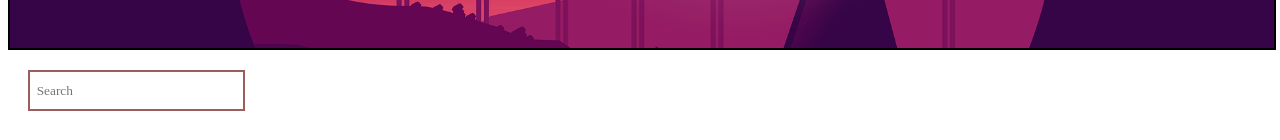
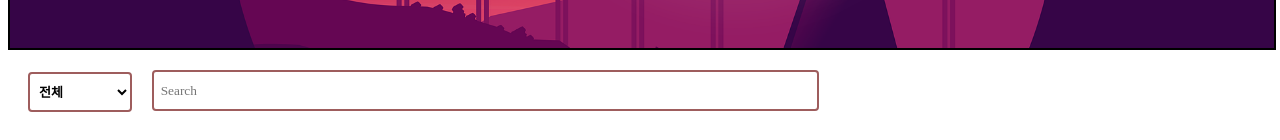
Before and after one commit to gitagita/tilyuna.github.io, a Vue app in the folder yunatil/: page / in a window 1280 px wide. Shown: the part 262-402 px from the top of the page. Built offline with nearby package versions, Linux system fonts and the light colour scheme; a web font is replaced by a local one.

Commit message:
[FEAT] 검색 기능 업데이트

```diff
--- a/yunatil/src/components/layout/Header.vue
+++ b/yunatil/src/components/layout/Header.vue
@@ -1,17 +1,8 @@
 <template>
 <div class="header_nav english">
-  <b-navbar class="nav_bar" toggleable="lg" variant="faded" type="light">
+  <div class="nav_bar" type="light">
     <div class="ynkTitle"><a href="/"><strong class="title" >YunaTil</strong></a></div>
-    <!-- <div>
-        <div class="hangul">메뉴</div>
-        <select>
-          <option>고도몰</option>
-          <option>Vue</option>
-          <option>React</option>
-          <option>Node.js</option>
-        </select>
-    </div> -->
-  </b-navbar>
+  </div>
   <h1 class="sub_title">Today I Learned</h1>
 </div>
 </template>
--- a/yunatil/src/views/Home.vue
+++ b/yunatil/src/views/Home.vue
@@ -2,6 +2,15 @@
 <div class="list_contents">
   <div>
     <input id="keyword" class="searchForm" type="text"  placeholder="Search" @keyup="filter">
+    <div class="selectBox">
+        <select id="selectbox" class="hangul select" @change="selectOption($event)">
+          <option value="">전체</option>
+          <option value="title">제목</option>
+          <option value="content">내용</option>
+          <option value="type">카테고리</option>
+          <option value="key">주제</option>
+        </select>
+    </div>
   </div>
   <div class="card_group_list" v-for="(value, index) in board" :key="index">
     <div class="card_contents">
@@ -26,10 +35,14 @@ import board from './../assets/data/board';
 export default {
   data(){
     return {
-      board: board
+      board: board,
+      menu: ""
     }
   },
   methods: {
+    selectOption(event){
+      this.menu =  event.target.value;
+    },
     filter(){
       var value, keyword, item, i;
 
@@ -37,11 +50,22 @@ export default {
       item = document.getElementsByClassName("card_group_list");
 
       for(i=0; i<item.length; i++){
-        //전체 검색
-        keyword = item[i].getElementsByClassName("card_contents");
-
-        //type 검색
-        //keyword = item[i].getElementsByClassName("ynkType");
+        switch (this.menu) {
+          case "title":
+            keyword = item[i].getElementsByClassName("ynkTitle");
+            break;
+          case "content":
+            keyword = item[i].getElementsByClassName("ynkContent");
+            break;
+          case "type":
+            keyword = item[i].getElementsByClassName("ynkType");
+            break;
+          case "key":
+            keyword = item[i].getElementsByClassName("ynkKey");
+            break;
+          default:
+            keyword = item[i].getElementsByClassName("card_contents");
+        }
 
         if(keyword[0].innerHTML.toUpperCase().indexOf(value) > -1){
           item[i].style.display = "flex";
@@ -102,21 +126,46 @@ export default {
   background:#ffeae7;
 }
 .searchForm{
-  width: 200px;
+  width: 650px;
   margin: 20px;
   padding: 0.8em 0.5em;
   font-family: inherit;
   border: 2px solid #9E5D5D;
+  border-radius: 4px;
   outline-style: none;
   -webkit-appearance: none;
   -moz-appearance: none;
   appearance: none;
 }
-
+.selectBox{
+  margin: 22px 0 0 20px;
+  float: left;
+  position: relative;
+  width: 100px;
+  height: 36px;
+  border-radius: 4px;
+  border: 2px solid #9E5D5D;
+}
+.selectBox .select {
+  width: inherit;
+  height: inherit;
+  background: transparent;
+  border: 0 none;
+  outline: 0 none;
+  padding: 0 5px;
+  position: relative;
+  z-index: 3;
+}
+.selectBox .select option {
+  padding: 3px 0;
+}
 @media (max-width: 1032px) {
   .card_group_list{
     width: 100%;
     margin: 0;
   }
+  .searchForm{
+    width: 300px;
+  }
 }
 </style>
```
